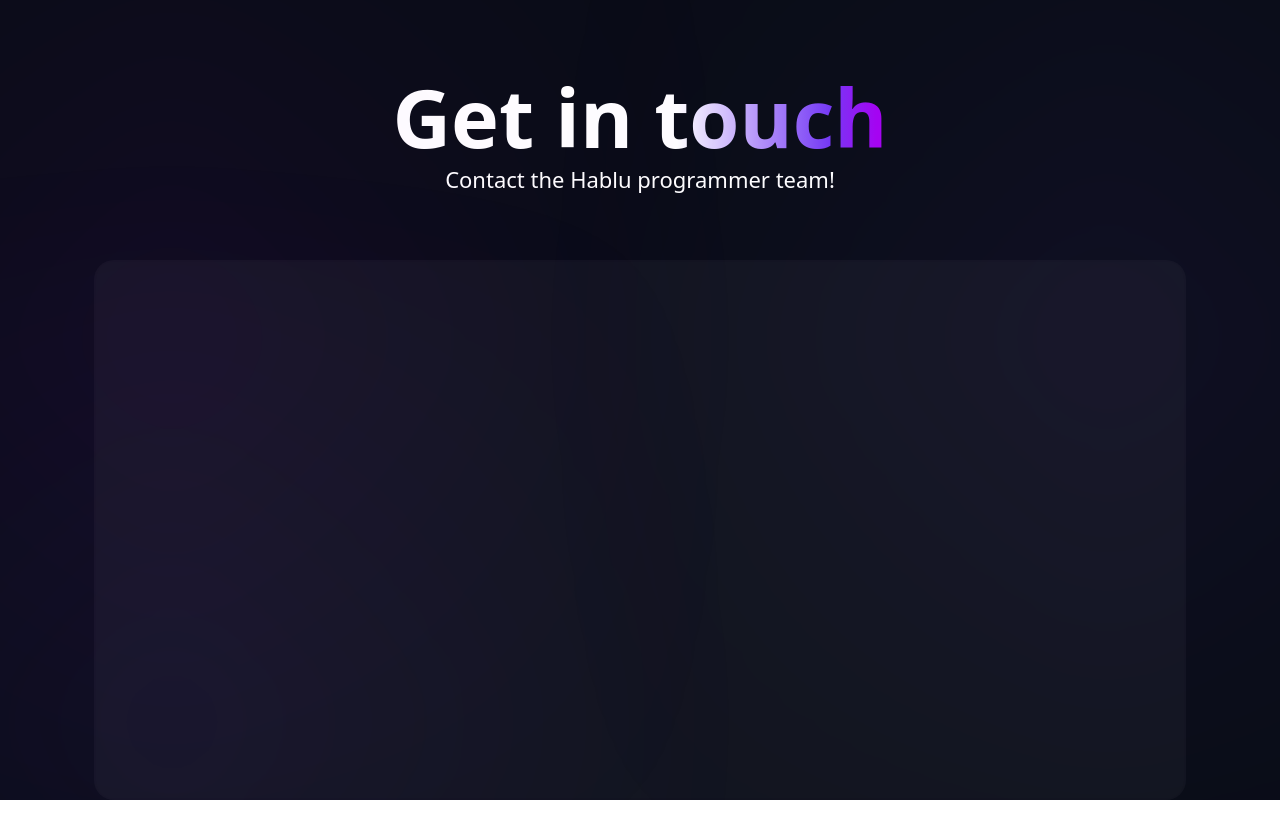
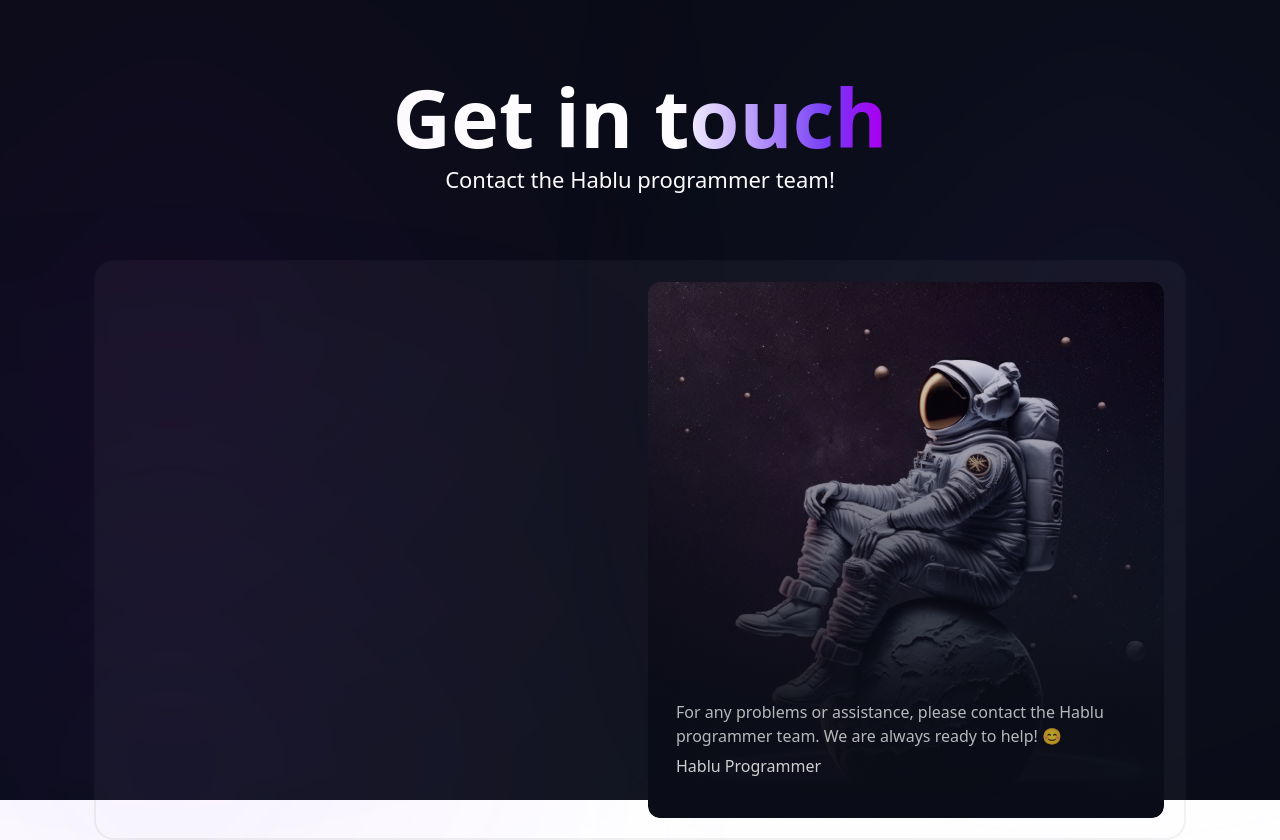
Before and after one commit to Shahriyar-Hosen/contack-us, a Next.js app: page / in a window 1280 px wide. Before the commit the page ends 800 px from the top, so only its background shows below. Built offline with nearby package versions, Linux system fonts and the light colour scheme.

Commit message:
Add contact form image and update layout on home page

```diff
--- a/src/app/page.tsx
+++ b/src/app/page.tsx
@@ -1,3 +1,5 @@
+import Image from "next/image";
+
 const HomePage = () => {
   return (
     <div className="flex justify-start items-center w-full flex-col h-svh bg-background text-foreground">
@@ -12,10 +14,31 @@
           Contact the Hablu programmer team!
         </p>
       </div>
-      <div className="w-full max-w-[1092px] mx-auto bg-[#FFFFFF0A] border-2 rounded-[20px] border-[#0A0D170D] h-[576px] relative">
+      <div className="w-full max-w-[1092px] mx-auto bg-[#FFFFFF0A] border-2 rounded-[20px] border-[#0A0D170D] relative">
         <div className="left-0 top-0 absolute size-[152px] rounded-full blur-[200px] bg-primary" />
         <div className="right-0 top-0 absolute size-[152px] rounded-full blur-[200px] bg-secondary" />
         <div className="left-0 bottom-0 absolute size-[152px] rounded-full blur-[200px] bg-secondary" />
+
+        <div className="w-full h-full p-5 flex justify-between items-center">
+          <div>{/* Form */}</div>
+          <div className="w-full max-w-[516px] relative">
+            <Image
+              alt="Hablu Contact Form Image"
+              src="/contact-form.png"
+              width={516}
+              height={536}
+              className="w-full h-auto rounded-xl"
+            />
+
+            <div className="space-y-1.5 px-7 absolute bottom-10 w-full">
+              <p className="opacity-70">
+                For any problems or assistance, please contact the Hablu
+                programmer team. We are always ready to help! 😊
+              </p>
+              <p className="font-medium opacity-80">Hablu Programmer</p>
+            </div>
+          </div>
+        </div>
       </div>
     </div>
   );
```
Also changed, not shown: public/contact-form.png (added).
